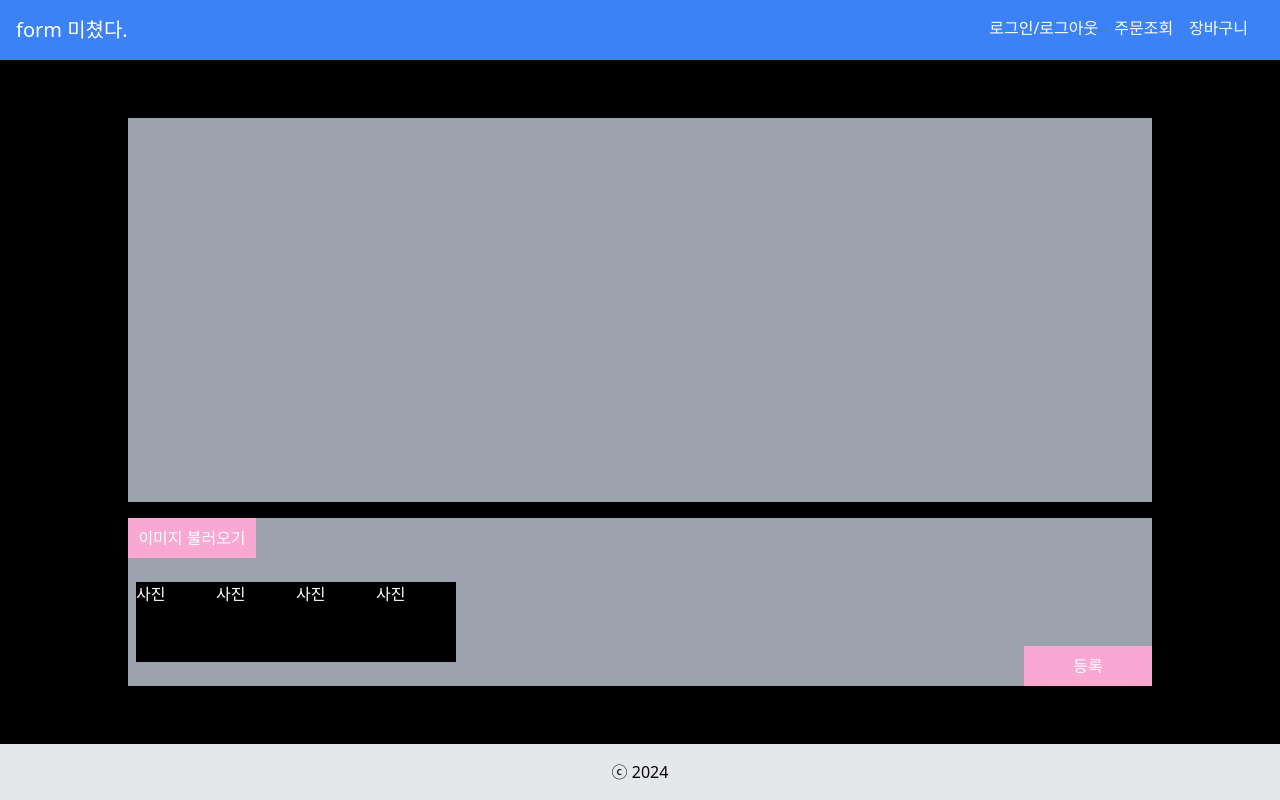
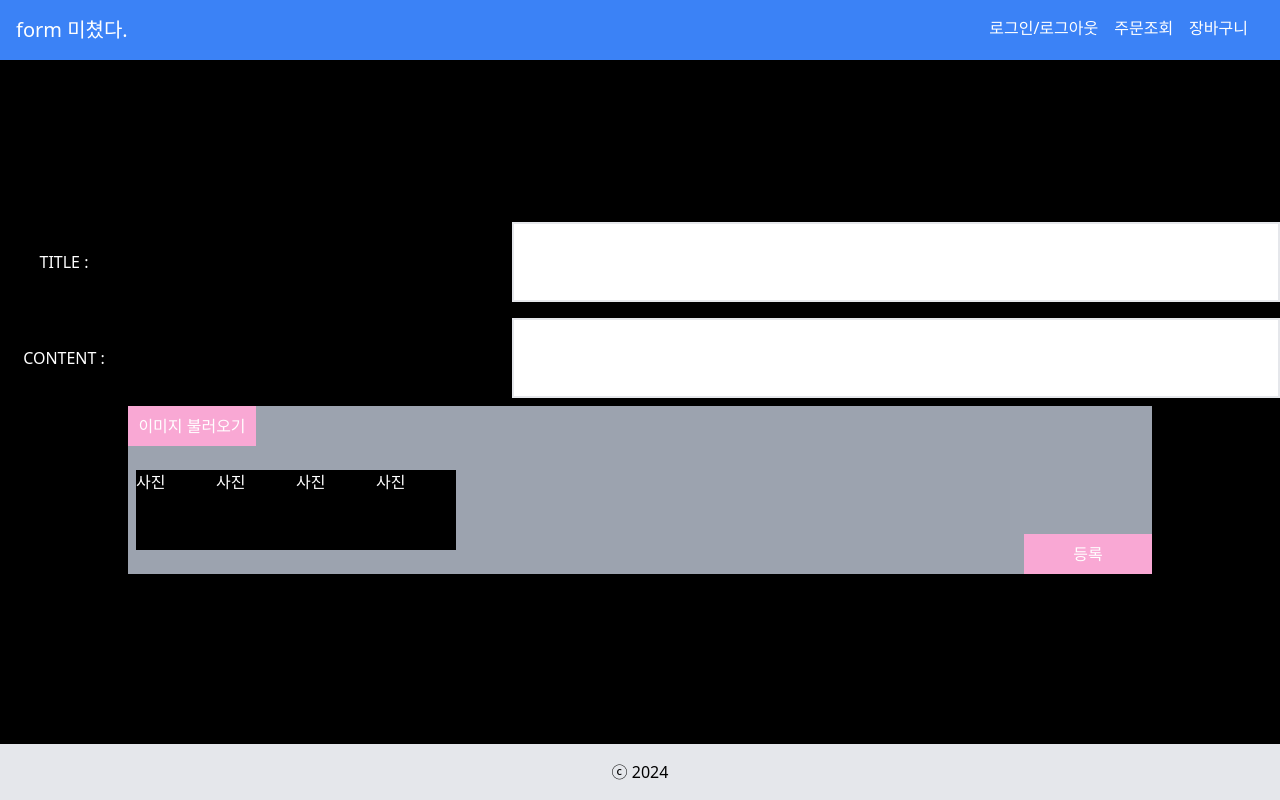
Before and after one commit to KDT-IaaS-Class-One-Group/KDT-IaaS-4team-ERP, a Next.js app in the folder frontend/: page /productcommentwriting in a window 1280 px wide. Built offline with nearby package versions, Linux system fonts and the light colour scheme.

Commit message:
check : 상품조회 페이지 글쓰기 중간 merge

```diff
--- a/frontend/app/(pages)/(customer)/productcommentwriting/page.tsx
+++ b/frontend/app/(pages)/(customer)/productcommentwriting/page.tsx
@@ -1,107 +1,13 @@
 // [고객센터 질문 등록](글 쓰기) 컴포넌트
 // 여기서 작성한 글은 이전 페이지(고객센터 페이지)에서 확인 할 수 있습니다.
-'use client'
-
-import { useState, useEffect } from 'react';
-import ProductCommentList from '@/components/ProductCommentListWriting/ProductCommentList';
-import ProductUploadButton from '@/components/ProductCommentListWriting/ProductUploadButton';
-import Link from 'next/link';
-import { useRouter } from 'next/router'; // useRouter 추가
+import ProductHome from "@/components/ProductCommentListWriting/ProductCommentList"
 
 const Productcomment = () => {
-  const router = useRouter();
-  const [loginUser, setLoginUser] = useState({
-    userId: '',
-    reviewTitle: '',
-  });
-
-  const handleInputChange = (field: string, value: string) => {
-    setLoginUser({
-      ...loginUser,
-      [field]: value,
-    });
-  };
-
-  const handleSubmit = async () => {
-    try {
-      const response = await fetch('http://localhost:3560/productcomment', {
-        method: 'POST',
-        headers: {
-          'Content-Type': 'application/json',
-        },
-        body: JSON.stringify({
-          userId: loginUser.userId,
-          reviewTitle: loginUser.reviewTitle,
-        }),
-      });
-
-      if (!response.ok) {
-        throw new Error('글 쓰기 실패');
-      }
-
-      const data = await response.json();
-      console.log(data);
-
-      if (data.success) {
-        router.push('/');
-        alert('글 작성 성공');
-      } else {
-        alert('글 작성 실패');
-      }
-    } catch (error) {
-      console.error(error);
-      alert('글 작성 실패');
-    }
-  };
-
-  return (
-    <div className='flex flex-col items-center bg-black text-white w-full h-full justify-center'>
-      {/* Area1: 글 쓰기 제목 */}
-      <div className='bg-gray-400 w-4/5 h-50 mb-4'>
-        <ProductCommentList
-          title='ID'
-          inputchange={(value: string) => handleInputChange('userId', value)}
-        />
-      </div>
-
-      {/* Area2: 글 쓰기 내용 */}
-      <div className='bg-gray-400 w-4/5 h-96 mb-4'>
-        <ProductCommentList
-          title='PASSWORD'
-          inputchange={(value: string) => handleInputChange('reviewTitle', value)}
-        />
-      </div>
-
-      {/* Area3: 사진 업로드 영역 */}
-      <div className='bg-gray-400 w-4/5 h-5000 mb-4 flex justify-between'>
-        {/* Area3-div 2: 불러온 사진 썸네일 */}
-        <div className='bg-gray-400 h-450 mb-4'>
-          {/* Area3-div 1: 이미지 썸네일 */}
-          <button className='bg-pink-300 w-32 h-10 mb-4'>
-            <div className='text-center py-2'>이미지 불러오기</div>
-          </button>
-          <div className='text-left py-2 pl-2 flex'>
-            <div className='w-20 h-20 bg-black'> 사진 </div>
-            <div className='w-20 h-20 bg-black'> 사진 </div>
-            <div className='w-20 h-20 bg-black'> 사진 </div>
-            <div className='w-20 h-20 bg-black'> 사진 </div>
-          </div>
-        </div>
-
-        {/* Area4: 등록 버튼(input button) */}
-        <div className='bg-gray-400 w-1/2 flex items-end justify-end'>
-          <Link href='/cs' className='ml-auto'>
-            <input
-              type='button'
-              className='bg-pink-300 w-32 h-10'
-              value='등록'
-              onClick={handleSubmit} // 등록 버튼 클릭 시 handleSubmit 호출
-            />
-          </Link>
-        </div>
-      </div>
+    return (
+    <div className="w-screen h-screen flex justify-center items-center">
+      <ProductHome />
     </div>
-  );
+  )
 };
 
 export default Productcomment;
--- a/frontend/app/components/Login/logincomponent.tsx
+++ b/frontend/app/components/Login/logincomponent.tsx
@@ -1,4 +1,6 @@
 'use client';
+import React, { ChangeEvent } from 'react';
+
 import Link from 'next/link';
 import LoginButton from './loginbutton';
 import LoginText from './logintext';
--- a/frontend/app/components/ProductCommentListWriting/ProductCommentList.tsx
+++ b/frontend/app/components/ProductCommentListWriting/ProductCommentList.tsx
@@ -1,10 +1,103 @@
-// ? 제품상품평페이지 컴포넌트 작성
+'use client'
+// 'use client' 대신 'use strict'으로 가정하고 수정했습니다.
 
-const ProductCommentList = ({ID,title}) => {
+import { useState, useEffect } from 'react';
+import ProductText from '@/components/ProductCommentListWriting/ProductText';
+import Link from 'next/link';
+
+const ProductWritingHome = () => {
+  const [ProductWrit, setLoginUser] = useState({
+    reviewTitle: '',
+    reviewContent: '',
+    reviewRating: '',
+    reviewCreatedAt: '',
+  });
+
+  const handleInputChange = (field: string, value: string) => {
+    setLoginUser({
+      ...ProductWrit,
+      [field]: value,
+    });
+  };
+
+  const handleSubmit = () => {}; // 등록 Btn
+
+  const handleProductCommentListWriting = async () => {
+    try {
+      const response = await fetch('http://localhost:3560/reviews', {
+        method: 'POST',
+        headers: {
+          'Content-Type': 'application/json',
+        },
+        body: JSON.stringify({
+          reviewTitle: ProductWrit.reviewTitle,
+          reviewContent: ProductWrit.reviewContent,
+          reviewRating: ProductWrit.reviewRating,
+          reviewCreatedAt: ProductWrit.reviewCreatedAt,
+        }),
+      });
+
+      if (!response.ok) {
+        throw new Error('글 쓰기 실패');
+      }
+
+      const data = await response.json();
+      console.log(data);
+
+      if (data.success) {
+        // router.push('/');//내가 원하는 페이지로 이동시 사용
+        alert('글 작성 성공');
+      } else {
+        alert('글 작성 실패');
+      }
+    } catch (error) {
+      console.error(error);
+      alert('글 작성 실패');
+    }
+  };
+
   return (
-  <>
-  </>
-  )
-}
+    <div className='flex flex-col items-center bg-black text-white w-full h-full justify-center'>
+      {/* Area1: 글 쓰기 제목 */}
+      <ProductText
+        title='TITLE'
+        inputchange={(value) => handleInputChange('reviewTitle', value)}
+      />
 
-export default ProductCommentList;
+      {/* Area2: 글 쓰기 내용 */}
+      <ProductText
+        title='CONTENT'
+        inputchange={(value) => handleInputChange('reviewContent', value)}
+      />
+
+      {/* Area3: 사진 업로드 영역 */}
+      <div className='bg-gray-400 w-4/5 h-5000 mb-4 flex justify-between'>
+        {/* Area3-div 2: 불러온 사진 썸네일 */}
+        <div className='bg-gray-400 h-450 mb-4'>
+          {/* Area3-div 1: 이미지 썸네일 */}
+          <button className='bg-pink-300 w-32 h-10 mb-4'>
+            <div className='text-center py-2'>이미지 불러오기</div>
+          </button>
+          <div className='text-left py-2 pl-2 flex'>
+            <div className='w-20 h-20 bg-black'> 사진 </div>
+            <div className='w-20 h-20 bg-black'> 사진 </div>
+            <div className='w-20 h-20 bg-black'> 사진 </div>
+            <div className='w-20 h-20 bg-black'> 사진 </div>
+          </div>
+        </div>
+
+        {/* Area4: 등록 버튼(input button) */}
+        <div className='bg-gray-400 w-1/2 flex items-end justify-end'>
+          <input
+            type='button'
+            className='bg-pink-300 w-32 h-10'
+            value='등록'
+            onClick={handleSubmit} // 등록 버튼 클릭 시 handleSubmit 호출
+          />
+        </div>
+      </div>
+    </div>
+  );
+};
+
+export default ProductWritingHome;
--- /dev/null
+++ b/frontend/app/components/ProductCommentListWriting/ProductText.tsx
@@ -0,0 +1,32 @@
+'use clinet';
+// 'use client' 대신 'use strict'으로 가정하고 수정했습니다.
+
+import React, { ChangeEvent } from 'react';
+
+interface ProductTextProps {
+  title: string;
+  inputchange: (value: string) => void; // ChangeEvent<HTMLInputElement> 대신 value를 직접 전달
+}
+
+const ProductText: React.FC<ProductTextProps> = ({ title, inputchange }) => {
+  return (
+    <div className='flex h-20 m-2 w-full justify-between'>
+      <label
+        htmlFor={`inputText-${title}`} // id 속성을 동적으로 생성하여 고유성 보장
+        className='w-32 text-center flex justify-center items-center'
+      >
+        {`${title} :`}
+      </label>
+      <input
+        type='text'
+        id={`inputText-${title}`}
+        className='w-3/5 border-solid border-2'
+        onChange={(e) => {
+          inputchange(e.target.value);
+        }}
+      />
+    </div>
+  );
+};
+
+export default ProductText;
--- a/frontend/app/components/ProductCommentListWriting/ProductUploadButton.tsx
+++ b/frontend/app/components/ProductCommentListWriting/ProductUploadButton.tsx
@@ -1,8 +1,16 @@
-// ? 제품상품평페이지 컴포넌트 작성
-const ProductUploadButton = ({value}) => {
-  return (
-    <button type="button" className="w-36 h-16 border-solid border-2 mt-2 ml-2" >{value}</button>
-  )
+import React, { FC, MouseEventHandler } from 'react';
+
+interface ProdWritingButtonProps {
+  value: string;
+  onClick: MouseEventHandler<HTMLButtonElement>;
 }
 
-export default ProductUploadButton;
+const ProdWritingButton: FC<ProdWritingButtonProps> = ({ value, onClick }) => {
+  return (
+    <button type="button" className="w-36 h-16 border-solid border-2 mt-2 ml-2" onClick={onClick}>
+      {value}
+    </button>
+  );
+};
+
+export default ProdWritingButton;
```
